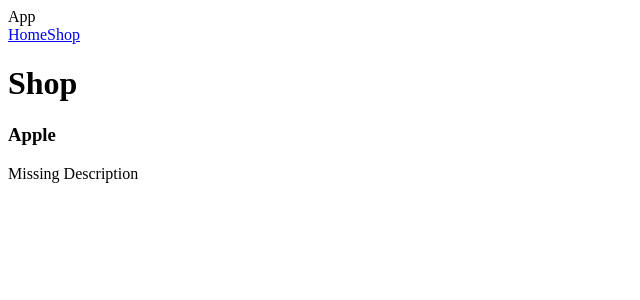
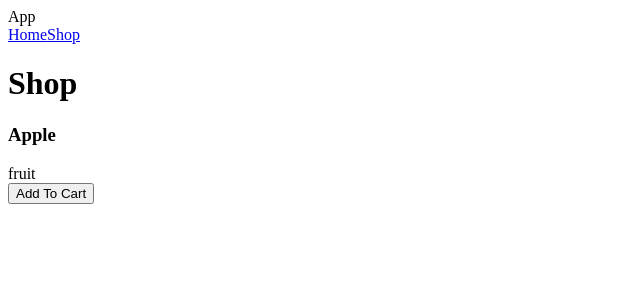
Before and after one commit to JonathanNoH/Shopping-Cart, a React (Create React App) app: page /shop in a window 1280 px wide. Shown: the top 300 px of the page, without its empty margins (0-640 px from the left). Built offline with nearby package versions, Linux system fonts and the light colour scheme.

Commit message:
update item component

```diff
--- a/src/Components/Item.js
+++ b/src/Components/Item.js
@@ -1,11 +1,14 @@
 import React from "react";
 
-const Item = (props) => {
+const Item = ({title, description, amount, onAdd}) => {
+  const clickHandler = (e) => onAdd(e.target.value);
 
   return (
     <div>
-      <h3>{props.title || "Missing Title"}</h3>
-      <div>{props.description || "Missing Description"}</div>
+      <h3>{title || "Missing Title"}</h3>
+      <div role={title + "-description"}>{description || "Missing Description"}</div>
+      <button onClick={clickHandler}>Add To Cart</button>
+      <div role={title + "-in-cart"}>{amount}</div>
     </div>
   )
 }
--- a/src/Components/Shop.js
+++ b/src/Components/Shop.js
@@ -6,7 +6,7 @@ const Shop = () => {
   return (
     <div>
       <h1>Shop</h1>
-      <Item title="Apple" />
+      <Item title="Apple" description="fruit"/>
     </div>
   )
 }
```
Also changed, not shown: 2 other files (tests, documents, lock files or other folders).
